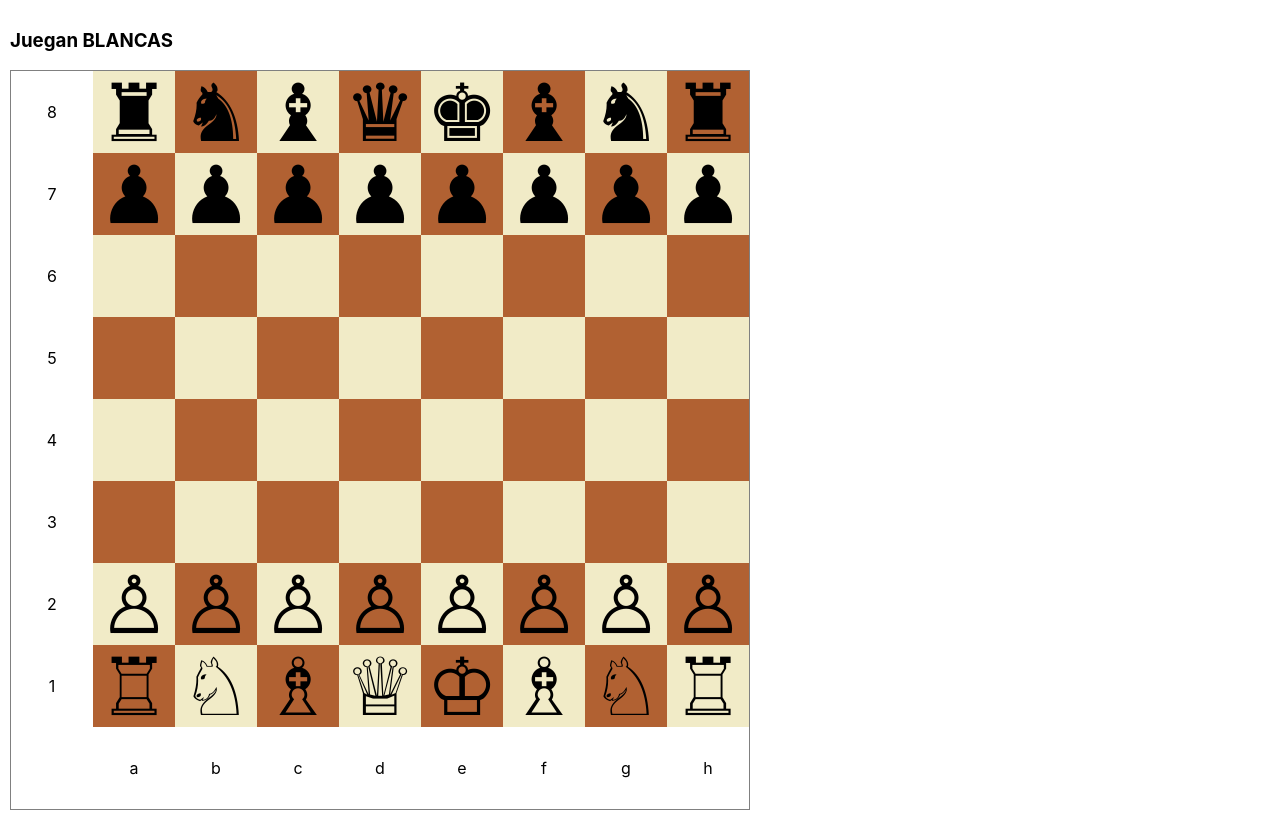
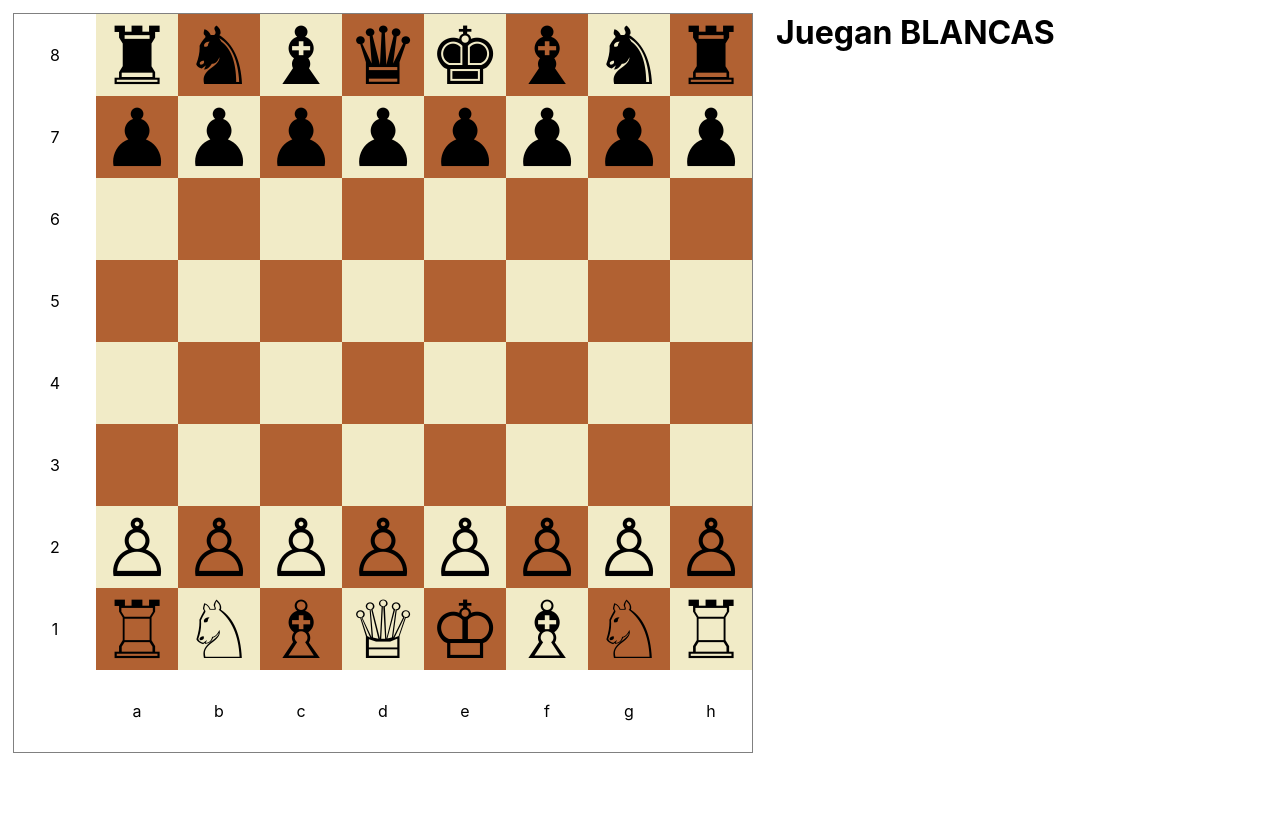
Before and after one commit to carlosmatthews/ajedrez, a React (Create React App) app in the folder frontend/: page / in a window 1280 px wide. Shown: the top 816 px of the page. Built offline with nearby package versions, Linux system fonts and the light colour scheme.

Commit message:
table para frontend

```diff
--- a/frontend/src/App.css
+++ b/frontend/src/App.css
@@ -1,3 +1,14 @@
+#main_column > td {
+  vertical-align: top;
+}
+#infoTD {
+  padding-left: 20px;
+}
+
+#infoTD h1 {
+  margin-top: 0;
+}
+
 #tablero {
   border-spacing: 0;
   border-collapse: collapse;
--- a/frontend/src/Partida.js
+++ b/frontend/src/Partida.js
@@ -87,19 +87,30 @@ class Partida extends Component {
       }
     }
     this.setState(nuevo_state);
+
   }
 
   render() {
     const state=this.state;
     return <>
-      <h3>Juegan {state.quien_juega === 'B' ? 'BLANCAS' : 'NEGRAS'}</h3>
+      <table>
+        <tbody>
+          <tr id="main_column">
+            <td id="tableroTD">
               <Tablero tablero={state.tablero}
                 mov_posibles={state.mov_posibles}
                 pos_seleccionada={state.pos_seleccionada}
                 click={this.click_casillero}/>
+            </td>
+            <td id="infoTD">
+              <h1>Juegan {state.quien_juega === 'B' ? 'BLANCAS' : 'NEGRAS'}</h1>
               {state.pieza_seleccionada && <>
                 <h3>Pieza Seleccionada: <span className="pieza">{representacion_pieza(state.pieza_seleccionada)}</span></h3>
               </>}
+            </td>
+          </tr>
+        </tbody>
+      </table>
     </>;
   }
 }
```
Lines whose indentation alone changed are shown as unchanged.
